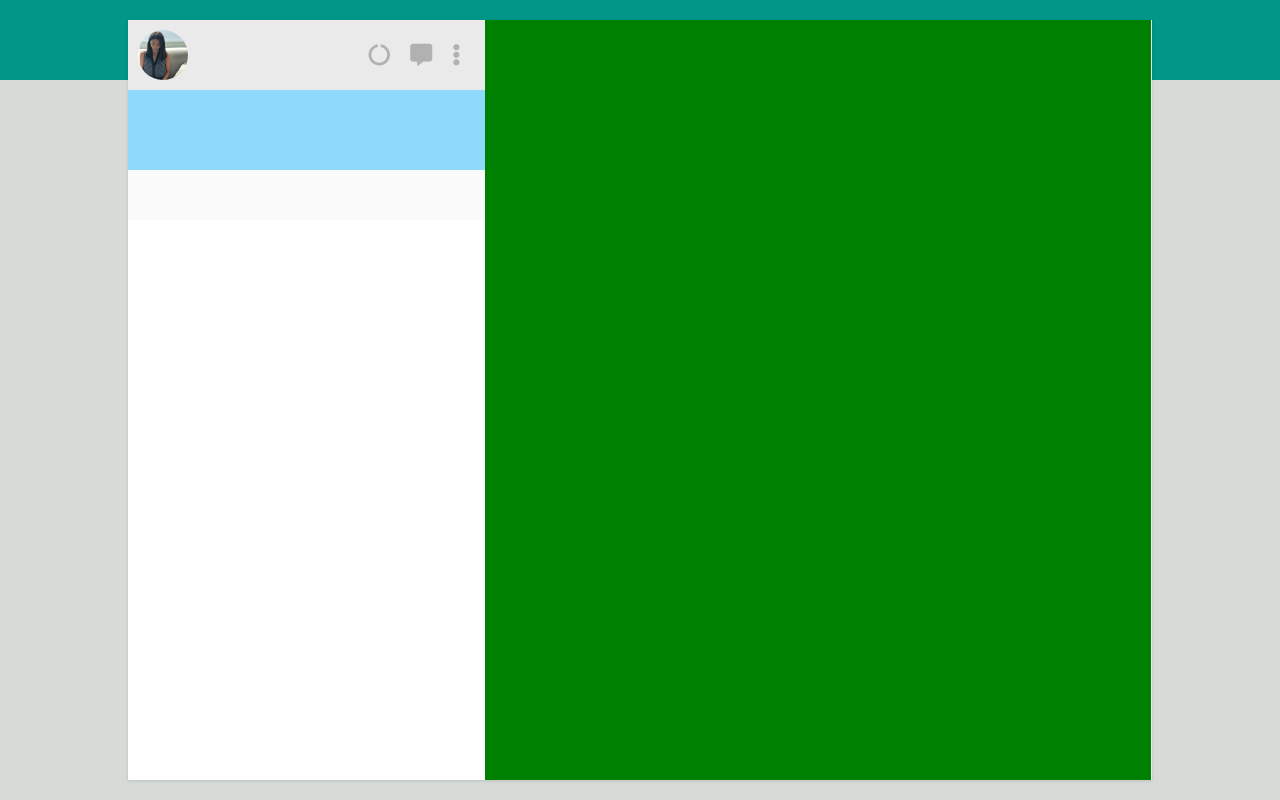
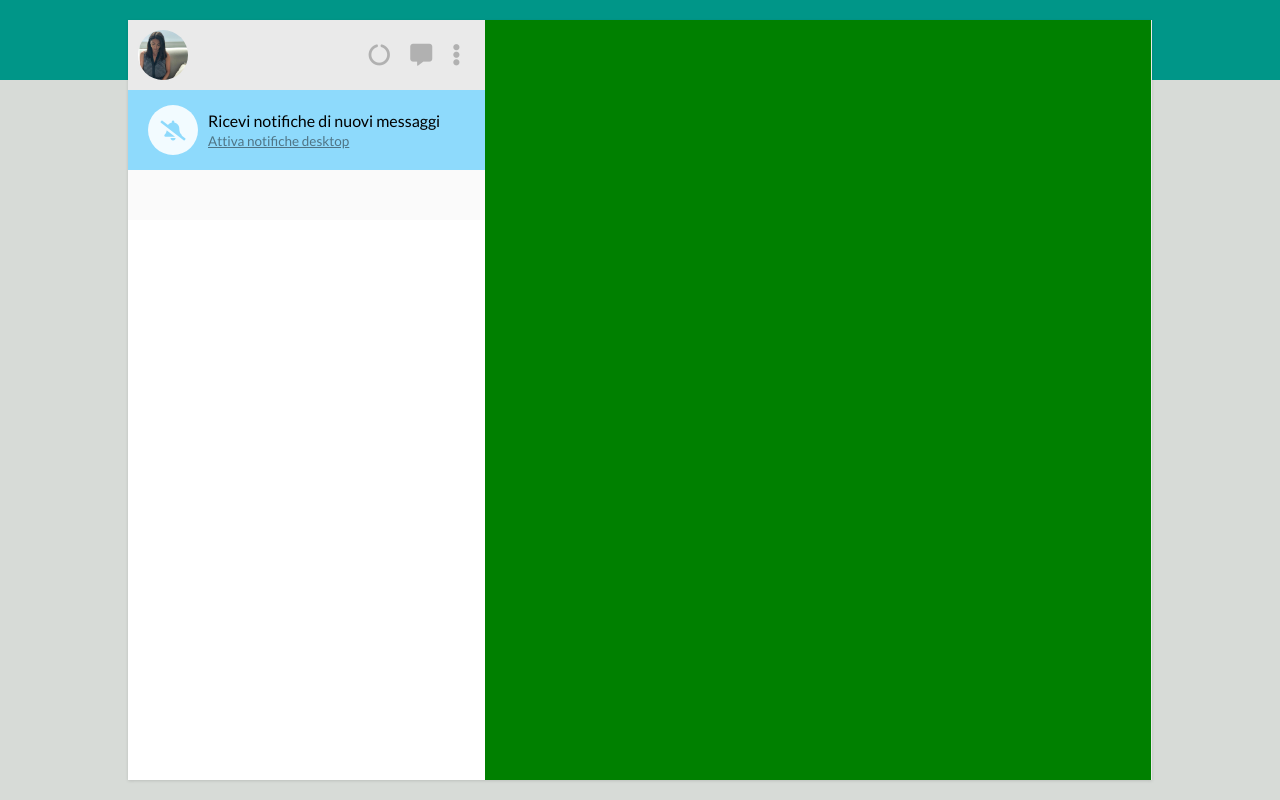
Before and after one commit to MartinaRia/js-html-css-boolzap, a plain HTML site: page Ex/index.html in a window 1280 px wide. Drawn offline with nearby package versions, Linux system fonts and the light colour scheme.

Commit message:
Col-contacts --> Ricevi-notifiche ok

```diff
--- a/Ex/css/col-contacs.css
+++ b/Ex/css/col-contacs.css
@@ -35,15 +35,40 @@
 }
 
 
-
-
 /* ricevi-notifiche */
 .ricevi-notifiche{
   width: 100%;
   height: 80px;
 
+  align-items: center;
   background: #8EDAFC;
 }
+
+.ricevi-notifiche-icona{
+  width: 50px;
+  height: 50px;
+  margin: auto 0 auto 20px;
+
+  background: #F2FBFF;
+  border-radius: 100%;
+  text-align: center;
+  color: #8EDAFC;
+  line-height: 50px;
+  font-size: 20px;
+}
+
+.ricevi-notifiche-text{
+  margin-left: 10px;
+}
+
+.ricevi-notifiche-text h4{
+  font-weight: 400;
+}
+.ricevi-notifiche-text a{
+  color: #4F7485;
+  font-size: 13.5px;
+}
+
 
 /* ricevi-notifiche */
 .cerca{
--- a/Ex/index.html
+++ b/Ex/index.html
@@ -41,9 +41,19 @@
                 </div>
 
               </div> <!-- /my-profile -->
-              <div class="ricevi-notifiche">
+              <div class="ricevi-notifiche flex-container">
 
-              </div>
+                <div class="ricevi-notifiche-icona">
+                  <i class="fa fa-bell-slash" aria-hidden="true"></i>
+                </div>
+
+
+                <div class="ricevi-notifiche-text">
+                  <h4>Ricevi notifiche di nuovi messaggi</h4>
+                  <a href="#">Attiva notifiche desktop</a>
+                </div>
+
+              </div> <!-- /ricevi-notifiche -->
               <div class="cerca">
 
               </div>
```
